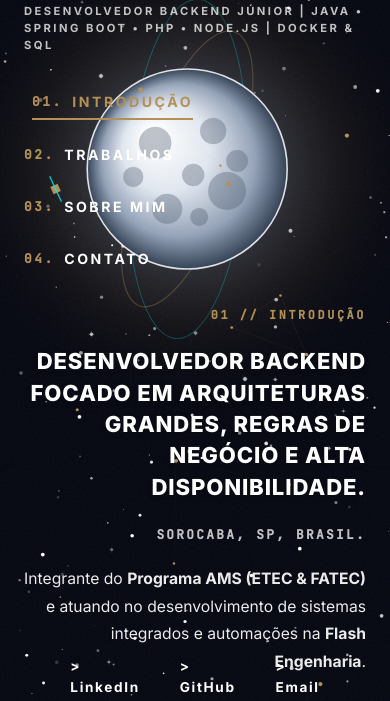
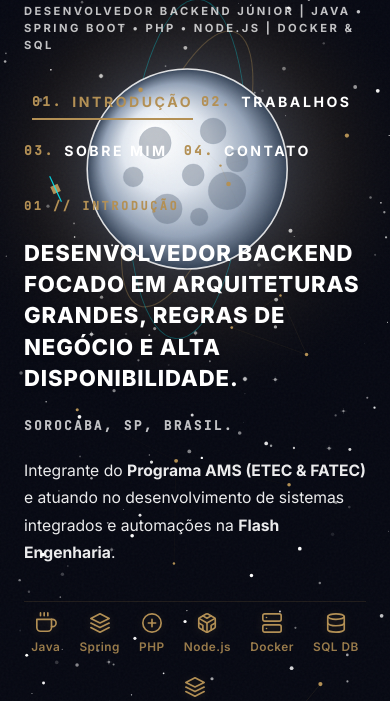
Before and after one commit to arthurlynow098/portfolio, a plain HTML site: page index.html in a window 390 px wide. Shown: the part 107-808 px from the top of the page. Drawn offline with Linux system fonts and the light colour scheme.

Commit message:
Enhance styles for better responsiveness and layout
Updated CSS styles for responsive design and layout adjustments.

```diff
--- a/styles.css
+++ b/styles.css
@@ -732,7 +732,13 @@
 .edu-item p { font-size: 0.85rem; color: var(--text-muted); margin: 0; }
 
 @media (max-width: 1024px) {
-    body, html { overflow-y: auto; height: auto; }
+    /* Libera a rolagem e evita barras horizontais */
+    body, html {
+        overflow-y: auto;
+        overflow-x: hidden;
+        height: auto;
+    }
+
     .app-frame {
         padding: 2rem 1.5rem;
         grid-template-columns: 1fr;
@@ -747,6 +753,48 @@
         height: auto;
         min-height: 100vh;
     }
-    .editorial-aside { text-align: left; }
-    .main-statement, .bio-statement { margin-left: 0; max-width: 100%; }
+
+    .editorial-aside {
+        justify-self: start;
+        max-width: 100%;
+    }
+
+    .editorial-panel {
+        text-align: left;
+    }
+
+    .main-nav {
+        flex-direction: row;
+        flex-wrap: wrap;
+        gap: 1rem;
+    }
+
+    .editorial-proj-item,
+    .contact-line {
+        flex-direction: row;
+        text-align: left;
+        justify-content: flex-start;
+    }
+
+    .certs-list-clean {
+        align-items: flex-start;
+    }
+
+    .cert-pill-link, .cert-pill-static {
+        text-align: left;
+    }
+
+    .social-links-bottom {
+        position: relative;
+        bottom: auto;
+        left: auto;
+        transform: none;
+        justify-content: flex-start;
+        flex-wrap: wrap;
+        margin-top: 2rem;
+    }
+
+    .app-footer {
+        align-self: flex-start;
+    }
 }
```
